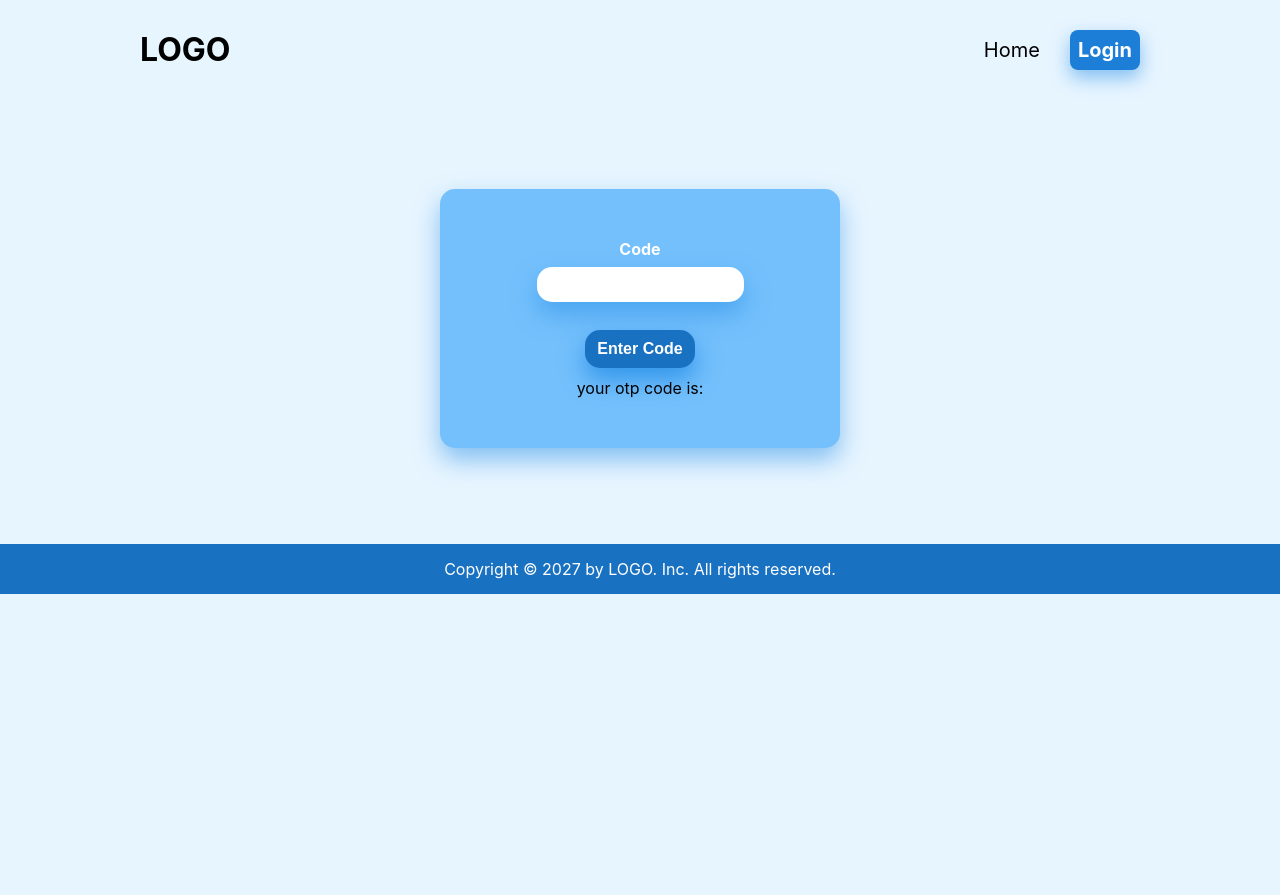
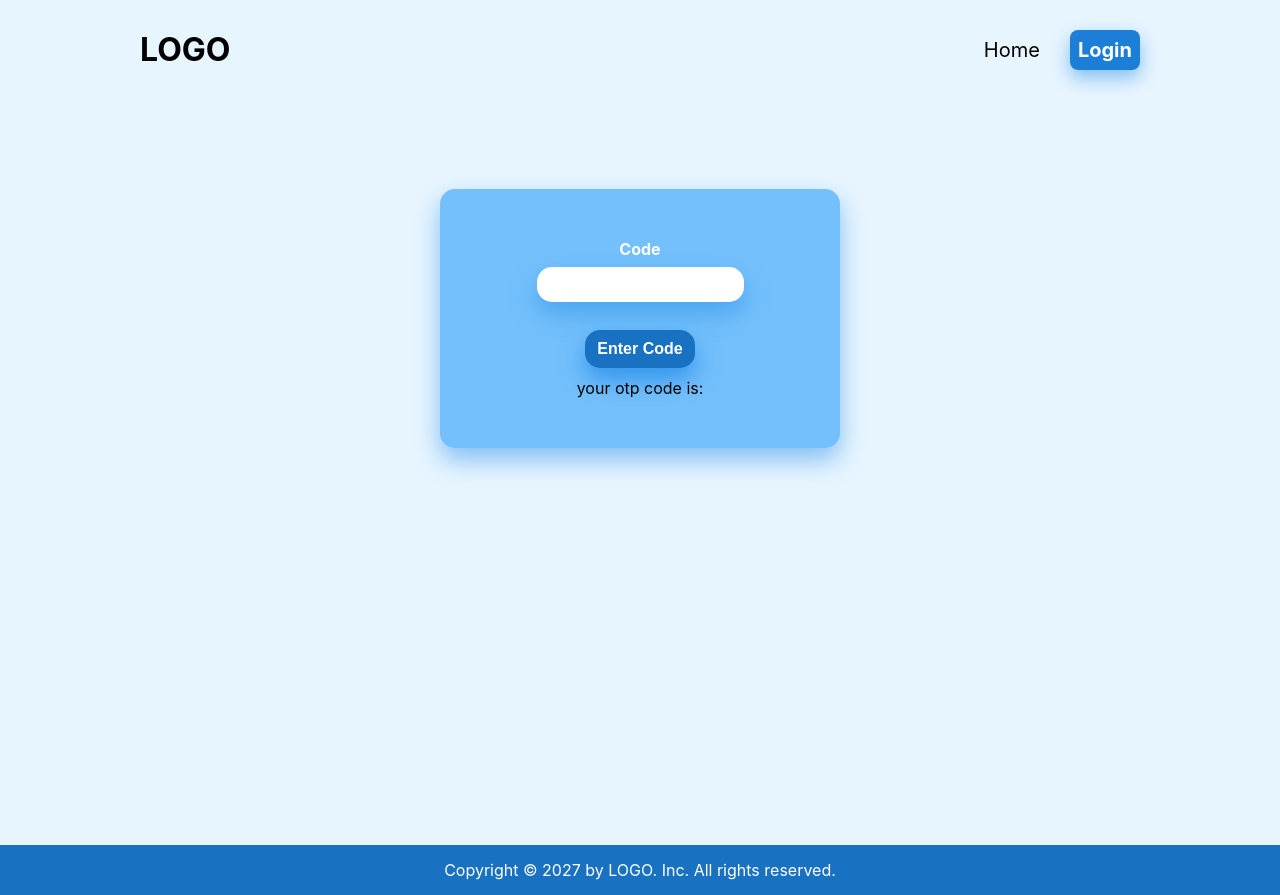
Before and after one commit to G2-tech-intern/Store-project, a React (Create React App) app in the folder frontend/: page /otp in a window 1280 px wide. Before the commit the page ends 800 px from the top, so only its background shows below. Built offline with nearby package versions, Linux system fonts and the light colour scheme.

Commit message:
footer style in login page

```diff
--- a/frontend/src/pages/Login.module.css
+++ b/frontend/src/pages/Login.module.css
@@ -1,4 +1,6 @@
 .formSection {
+  height: 70vh;
+  /* margin-bottom: 180px; */
 }
 .form {
   background-color: #74c0fc;
--- a/frontend/src/pages/Otp.js
+++ b/frontend/src/pages/Otp.js
@@ -53,6 +53,8 @@ export async function action({ request }) {
     console.log("errorrrr");
   } else {
     const token = data.data.accessToken;
+    const role = data.data.role
+    localStorage.setItem("role", role)
     localStorage.setItem("token", token);
     console.log(data.data.accessToken);
     return redirect("/");
```
